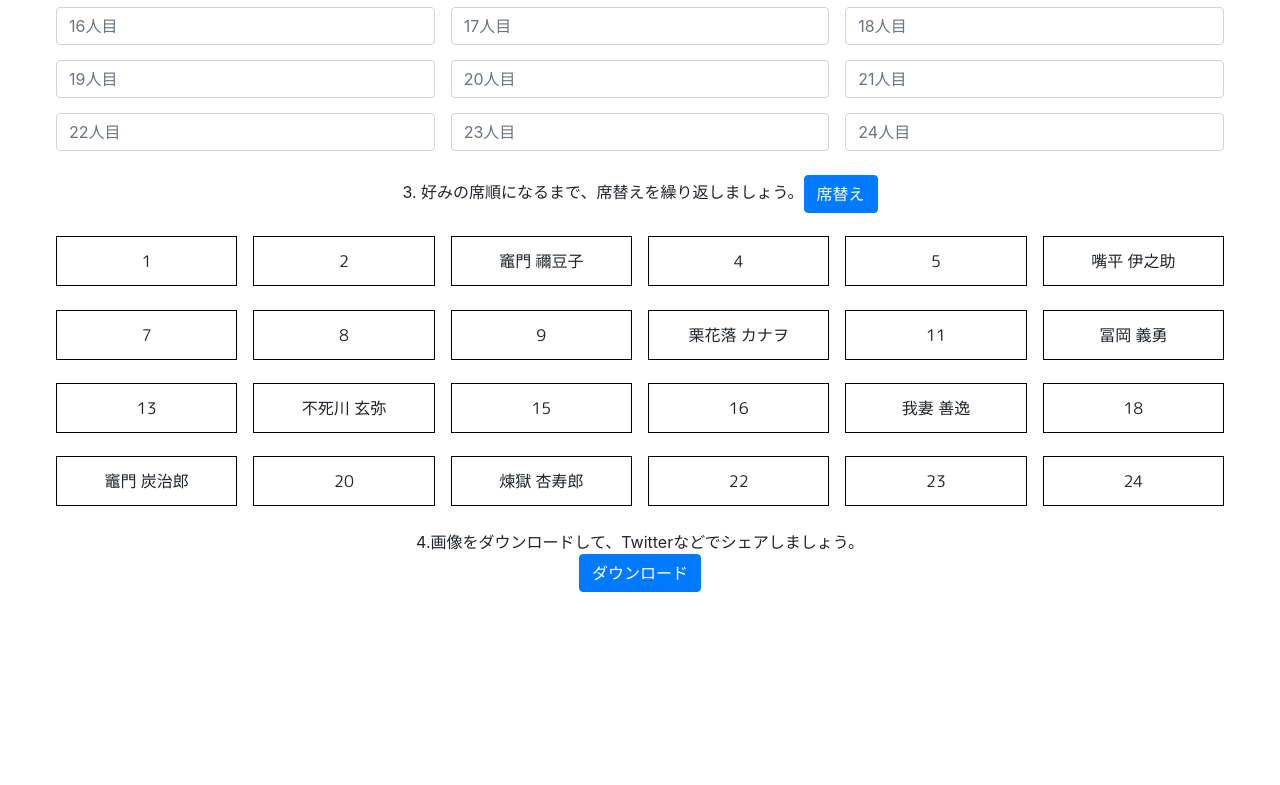
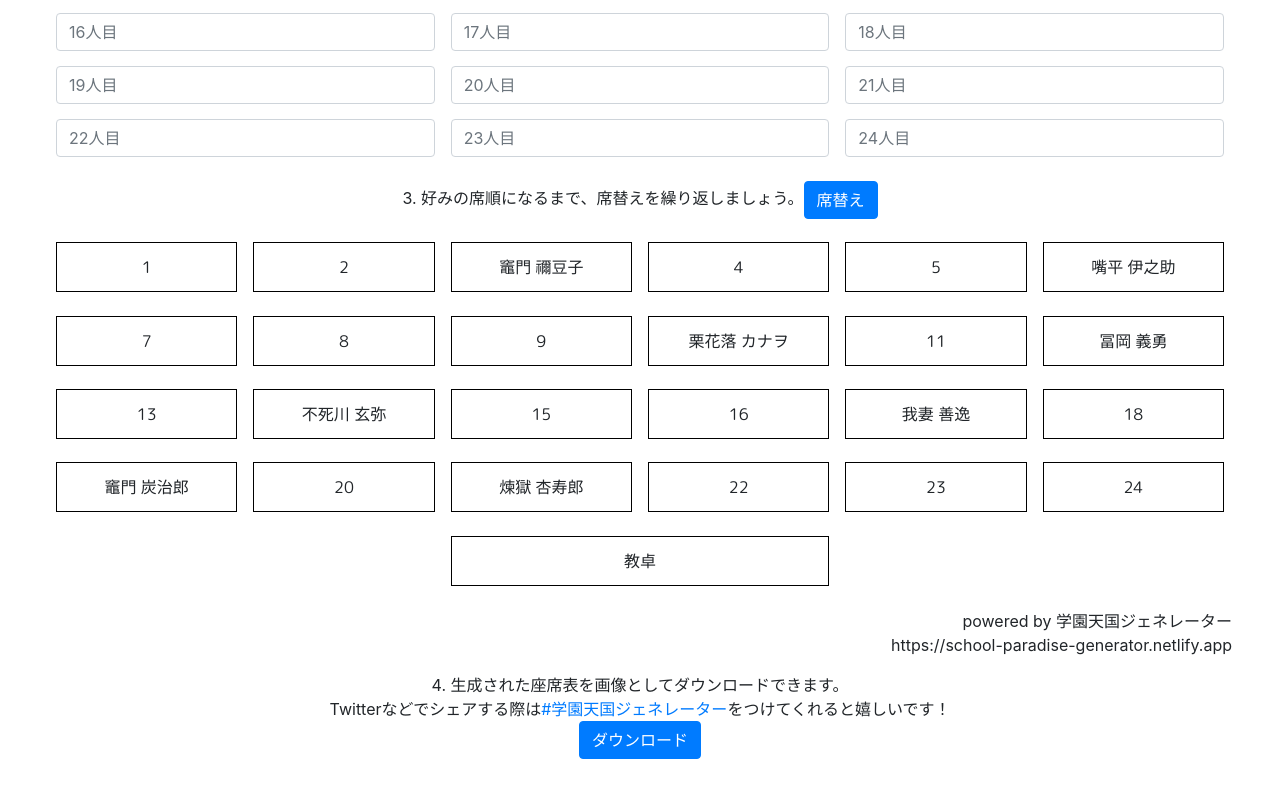
Before and after one commit to kanterbury/school_paradise_generator, a React (Create React App) app: page / in a window 1280 px wide. Shown: the part 576-1361 px from the top of the page. Before the commit the page ends 1193 px from the top, so only its background shows below. Built offline with nearby package versions, Linux system fonts and the light colour scheme.

Commit message:
教卓と提供の追加

```diff
--- a/src/App.css
+++ b/src/App.css
@@ -34,10 +34,14 @@
   font-size: 65%;
 }
 
+#title {
+  font-weight: bold;
+  margin-top: 6px;
+}
+
 @media screen and (max-width: 676px){
   #title {
     font-size: 250%;
-    font-weight: bold;
   }
 
   div[class^="col"] {
--- a/src/generator/Download.js
+++ b/src/generator/Download.js
@@ -74,10 +74,13 @@ class Download extends Component {
 
   render(){
     return(
-      <div>
-        4.画像をダウンロードして、Twitterなどでシェアしましょう。<br />
+      <p>
+        4. 生成された座席表を画像としてダウンロードできます。<br />
+        Twitterなどでシェアする際は
+        <a href="https://twitter.com/search?q=%23%E5%AD%A6%E5%9C%92%E5%A4%A9%E5%9B%BD%E3%82%B8%E3%82%A7%E3%83%8D%E3%83%AC%E3%83%BC%E3%82%BF%E3%83%BC&src=typed_query">#学園天国ジェネレーター</a>
+        をつけてくれると嬉しいです！<br/>
         <Button variant="primary" onClick={this.doAction}>ダウンロード</Button>
-      </div>
+      </p>
     );
   }
 }
--- a/src/generator/Seat.js
+++ b/src/generator/Seat.js
@@ -13,7 +13,7 @@ class Seat extends Component{
 
     return(
       <div className="seat">
-        <Row className="charaName" middle="xs">
+        <Row className="charaName" middle="xs" center="xs">
           <Col xs={12}>
             <div>
               {charaName}
--- a/src/generator/SeatOrder.js
+++ b/src/generator/SeatOrder.js
@@ -24,14 +24,24 @@ class SeatOrder extends Component {
       colList = [];
     }
 
+
     return(
-      <div>
+      <p>
         <div>
           <Grid id="seatOrder">
             {RowList}
+            <Row className="seatRow" center="xs" key="kyotaku">
+              <Col xs={4}>
+                <Seat charaName = "教卓" />
+              </Col>
+            </Row>
+            <Row end="xs" key="teikyo">
+              powered by 学園天国ジェネレーター<br />
+              https://school-paradise-generator.netlify.app
+            </Row>
           </Grid>
         </div>
-      </div>
+      </p>
     );
   }
 }
```
